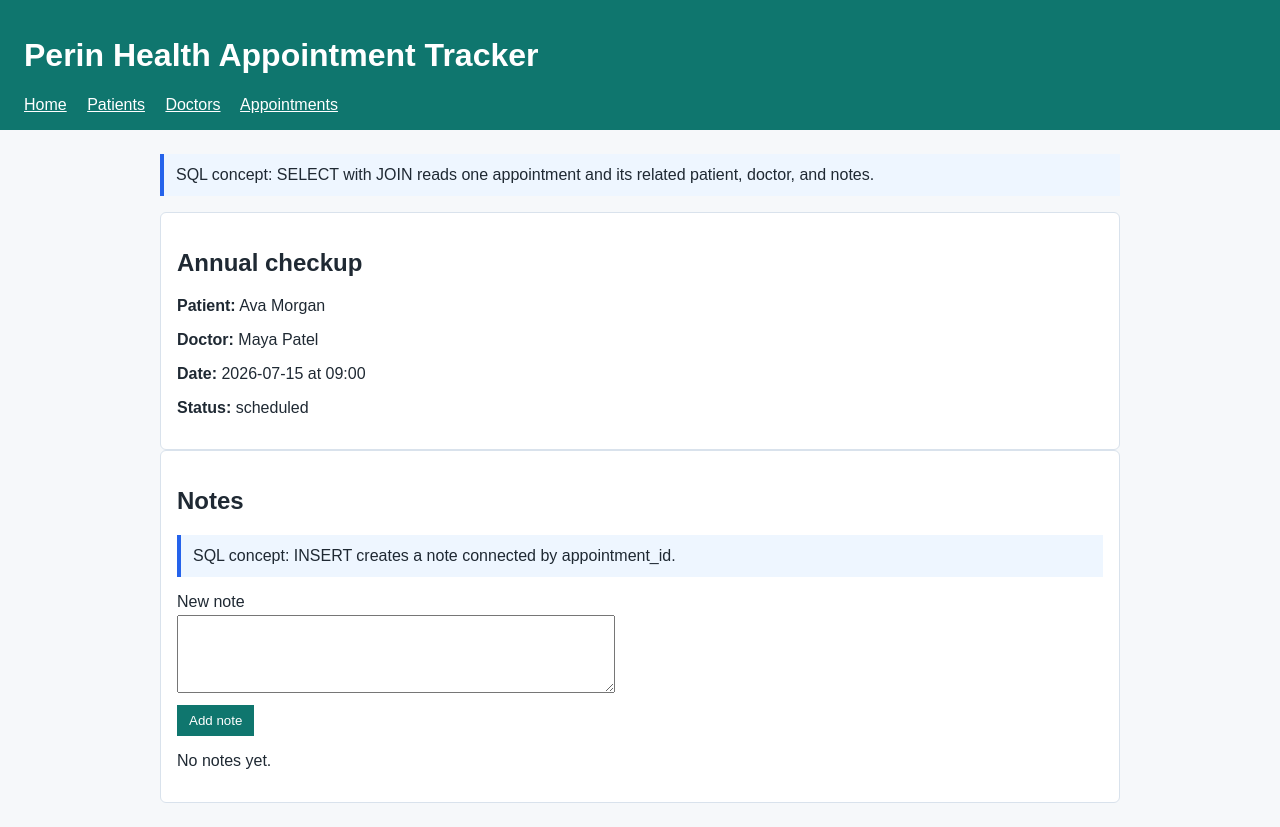
After one commit to martin-harley/PerinHealthInterns, a Flask app: page /appointments/1 in a window 1280 px wide. The commit adds this page. Run offline with Flask 3, Linux system fonts and the light colour scheme; data comes from the database, SQL or seed files in the repository.

Commit message:
feat: add appointment notes

```diff
--- a/app.py
+++ b/app.py
@@ -246,4 +246,49 @@ def create_app(test_config=None):
         get_db().commit()
         return redirect(url_for("appointments_list"))
 
+    @app.route("/appointments/<int:appointment_id>")
+    def appointment_detail(appointment_id):
+        appointment = get_db().execute(
+            """
+            SELECT
+              appointments.id,
+              appointments.appointment_date,
+              appointments.appointment_time,
+              appointments.reason,
+              appointments.status,
+              patients.first_name || ' ' || patients.last_name AS patient_name,
+              doctors.first_name || ' ' || doctors.last_name AS doctor_name
+            FROM appointments
+            JOIN patients ON appointments.patient_id = patients.id
+            JOIN doctors ON appointments.doctor_id = doctors.id
+            WHERE appointments.id = ?
+            """,
+            (appointment_id,),
+        ).fetchone()
+        notes = get_db().execute(
+            "SELECT id, note_text, created_at FROM appointment_notes WHERE appointment_id = ? ORDER BY created_at DESC, id DESC",
+            (appointment_id,),
+        ).fetchall()
+        return render_template("appointment_detail.html", appointment=appointment, notes=notes)
+
+    @app.post("/appointments/<int:appointment_id>/notes")
+    def note_new(appointment_id):
+        get_db().execute(
+            "INSERT INTO appointment_notes (appointment_id, note_text) VALUES (?, ?)",
+            (appointment_id, request.form["note_text"]),
+        )
+        get_db().commit()
+        return redirect(url_for("appointment_detail", appointment_id=appointment_id))
+
+    @app.post("/notes/<int:note_id>/delete")
+    def note_delete(note_id):
+        row = get_db().execute(
+            "SELECT appointment_id FROM appointment_notes WHERE id = ?",
+            (note_id,),
+        ).fetchone()
+        appointment_id = row["appointment_id"]
+        get_db().execute("DELETE FROM appointment_notes WHERE id = ?", (note_id,))
+        get_db().commit()
+        return redirect(url_for("appointment_detail", appointment_id=appointment_id))
+
     return app
--- a/static/styles.css
+++ b/static/styles.css
@@ -77,3 +77,9 @@ button,
   margin-bottom: 1rem;
   padding: 0.75rem;
 }
+
+.note {
+  border-top: 1px solid #d9e2ec;
+  margin-top: 1rem;
+  padding-top: 1rem;
+}
--- /dev/null
+++ b/templates/appointment_detail.html
@@ -0,0 +1,38 @@
+{% extends "base.html" %}
+
+{% block title %}Appointment detail{% endblock %}
+
+{% block content %}
+  <section class="sql-panel">SQL concept: SELECT with JOIN reads one appointment and its related patient, doctor, and notes.</section>
+
+  <section class="panel">
+    <h2>{{ appointment.reason }}</h2>
+    <p><strong>Patient:</strong> {{ appointment.patient_name }}</p>
+    <p><strong>Doctor:</strong> {{ appointment.doctor_name }}</p>
+    <p><strong>Date:</strong> {{ appointment.appointment_date }} at {{ appointment.appointment_time }}</p>
+    <p><strong>Status:</strong> {{ appointment.status }}</p>
+  </section>
+
+  <section class="panel">
+    <h2>Notes</h2>
+    <section class="sql-panel">SQL concept: INSERT creates a note connected by appointment_id.</section>
+    <form method="post" action="{{ url_for('note_new', appointment_id=appointment.id) }}">
+      <label>New note
+        <textarea name="note_text" rows="4" required></textarea>
+      </label>
+      <button type="submit">Add note</button>
+    </form>
+
+    {% for note in notes %}
+      <article class="note">
+        <p>{{ note.note_text }}</p>
+        <small>{{ note.created_at }}</small>
+        <form method="post" action="{{ url_for('note_delete', note_id=note.id) }}" onsubmit="return confirm('Delete this note?');">
+          <button type="submit">Delete note</button>
+        </form>
+      </article>
+    {% else %}
+      <p>No notes yet.</p>
+    {% endfor %}
+  </section>
+{% endblock %}
--- a/templates/appointments_list.html
+++ b/templates/appointments_list.html
@@ -13,7 +13,7 @@
         <td>{{ appointment.appointment_time }}</td>
         <td>{{ appointment.patient_name }}</td>
         <td>{{ appointment.doctor_name }}</td>
-        <td>{{ appointment.reason }}</td>
+        <td><a href="{{ url_for('appointment_detail', appointment_id=appointment.id) }}">{{ appointment.reason }}</a></td>
         <td>{{ appointment.status }}</td>
         <td>
           <a href="{{ url_for('appointment_edit', appointment_id=appointment.id) }}">Edit</a>
```
Also changed, not shown: tests/test_app.py (+21 -0 lines).
